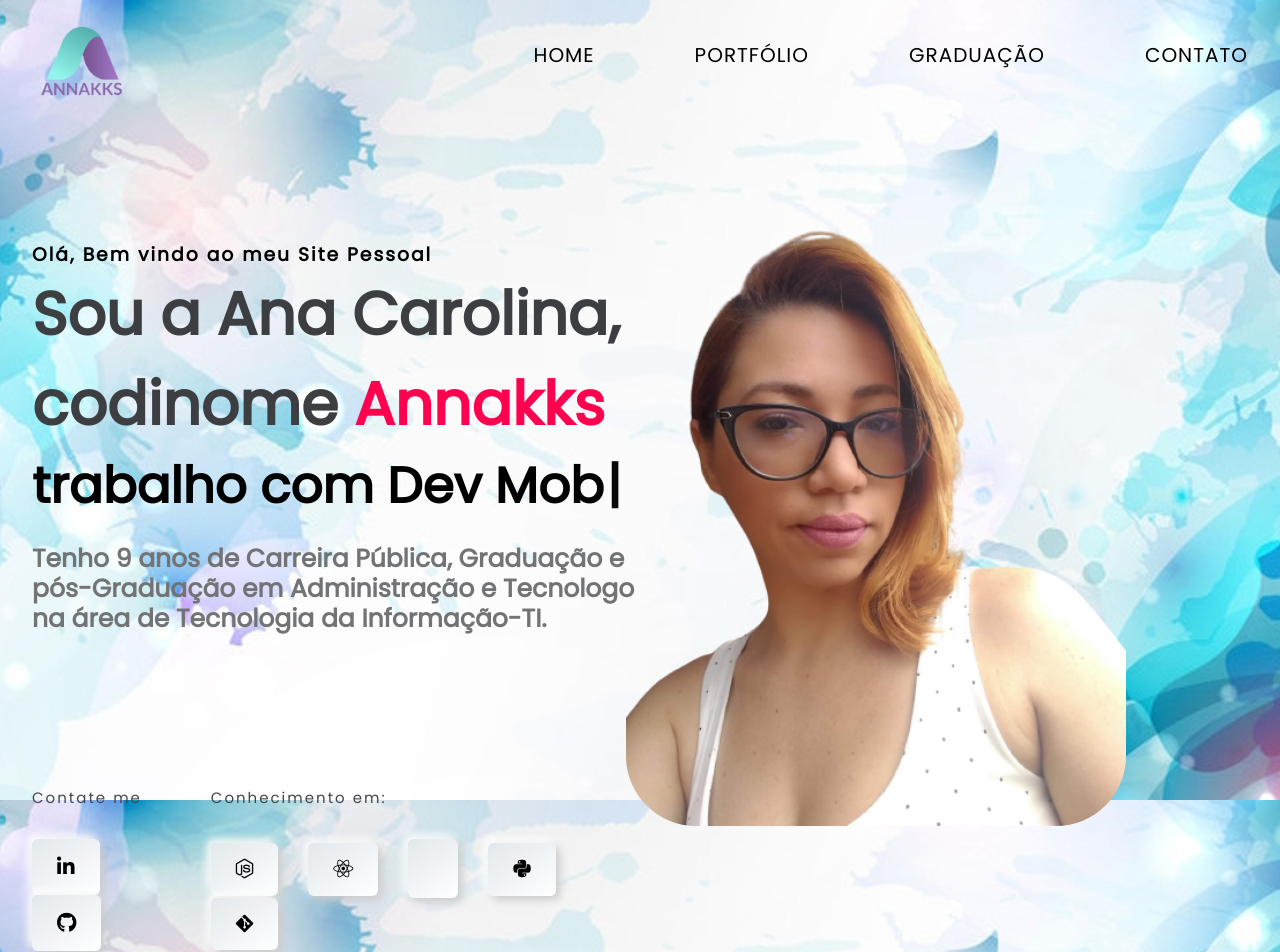
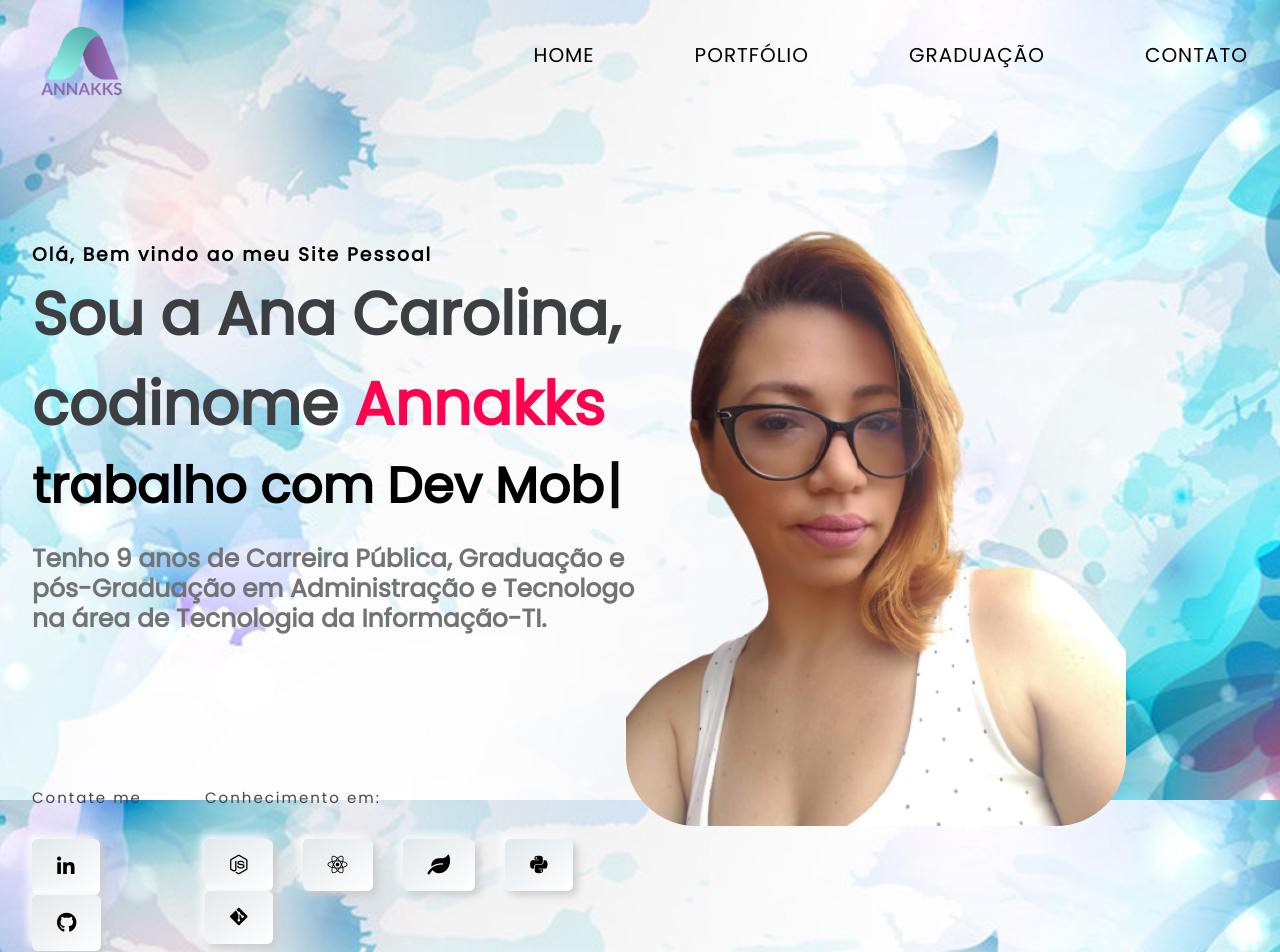
Before and after one commit to annakks/Annakks, a React (Create React App) app: page / in a window 1280 px wide. Shown: the top 952 px of the page. Built offline with nearby package versions, Linux system fonts and the light colour scheme.

Commit message:
erro className

```diff
--- a/src/Component/Home/Home.js
+++ b/src/Component/Home/Home.js
@@ -59,7 +59,7 @@ const Home = () => {
                                 </a>
                                 <a href="https://spring.io/projects/spring-boot" target="_blank" rel='noreferrer'>
                                     <button className="btn_shadow">
-                                        <i classNames='fas fa-leaf fa-lg'></i><br/>
+                                        <i className='fas fa-leaf fa-lg'></i><br/>
                                     </button>
                                 </a>
                                 <a href="https://www.python.org/about/" target="_blank" rel='noreferrer'>
```
